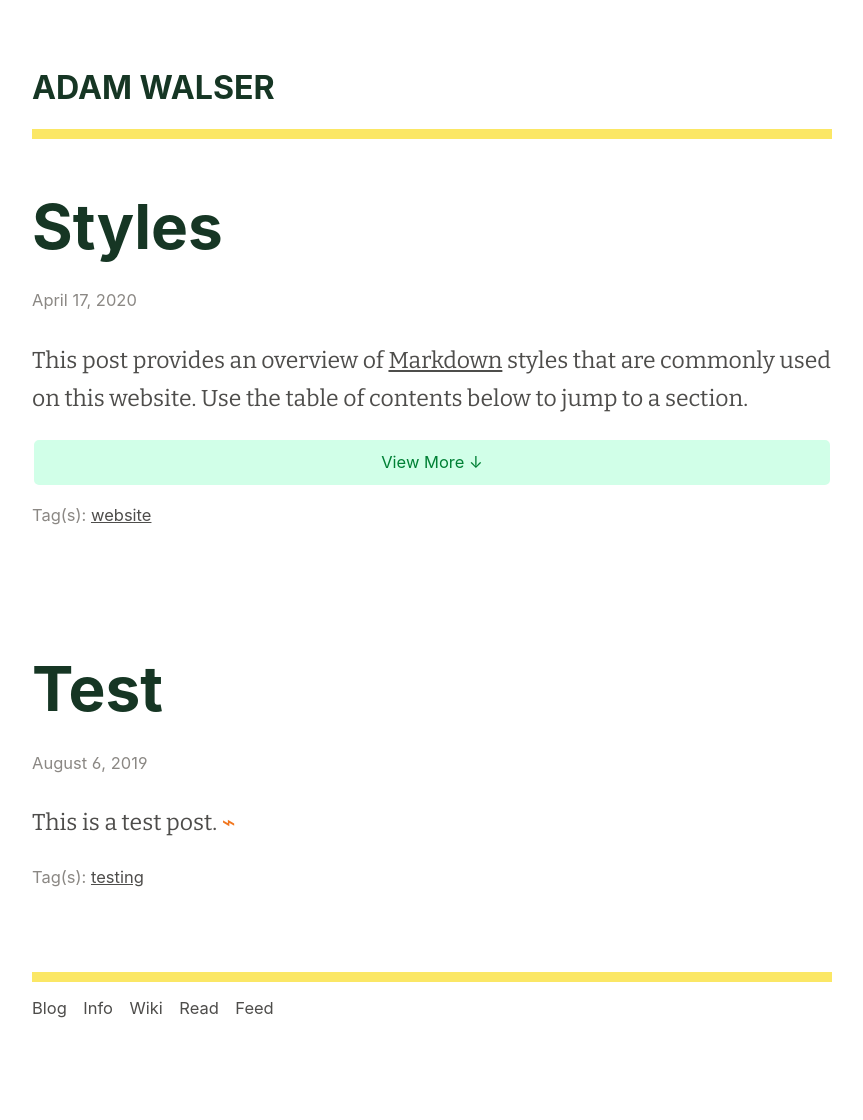
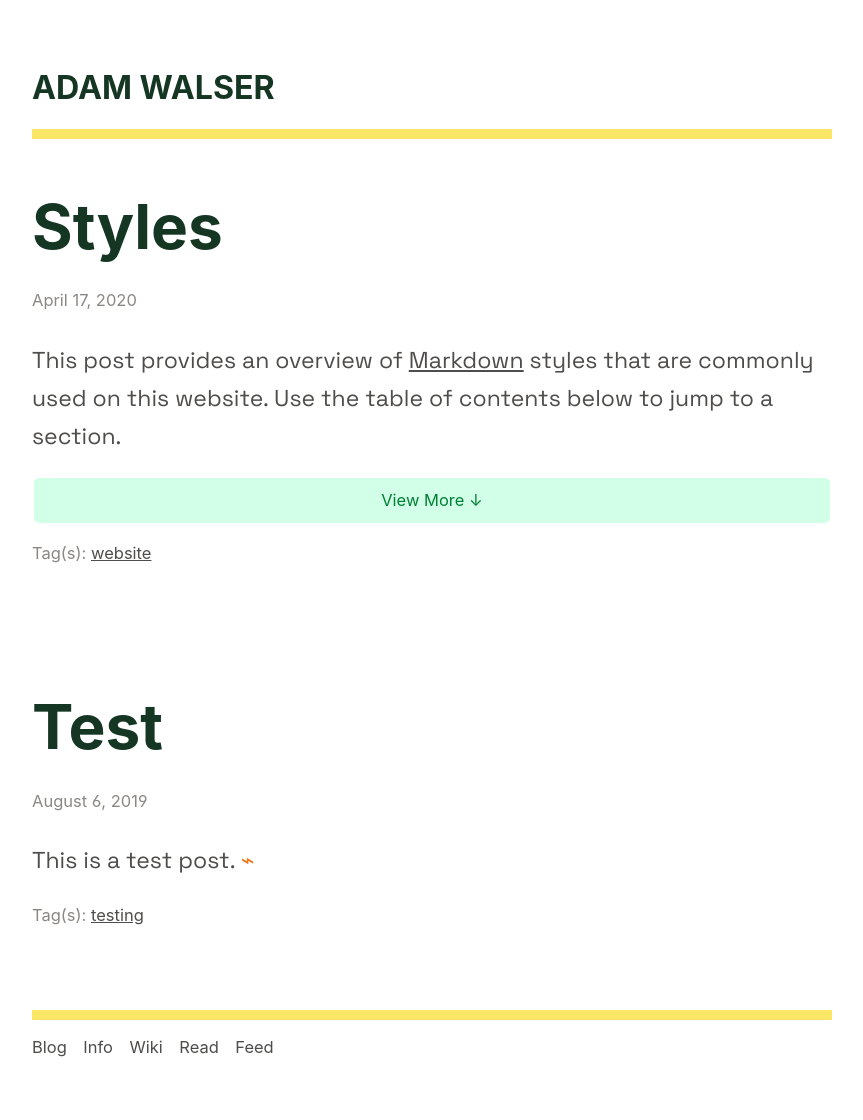
Before and after one commit to ajpwalser/ajpwalser.github.io, a Jekyll site: the page built from index.html, in a window 1280 px wide. Shown: the whole page, without its empty margins (208-1071 px from the left). Built offline with Jekyll 4.4.1, drawn with Linux system fonts in a browser that asks for light colours; some web fonts are replaced; the list of posts is cut into pages by our own code; before the commit the page ends 1082 px from its top, so only the background shows below that.

Commit message:
Update style.css

```diff
--- a/css/style.css
+++ b/css/style.css
@@ -19,7 +19,7 @@ body {
 }
 
 p {
-	font-family: 'Bitter', Inter, serif;
+	font-family: 'Space Grotesk', Inter, serif;
 }
 
 .end {
@@ -169,7 +169,7 @@ p.time {
 /* Blockquotes */
 
 blockquote {
-	font-family: 'Bitter', Inter, serif;
+	font-family: 'Space Grotesk', Inter, serif;
 	font-style: italic;
 	font-weight: 500;
 	color: rgb(22, 54, 36);
```
